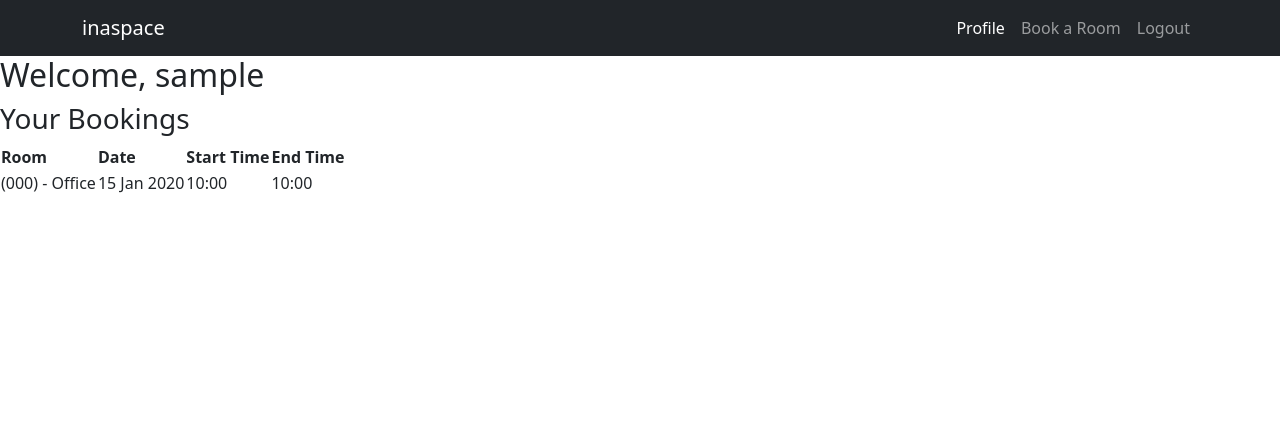
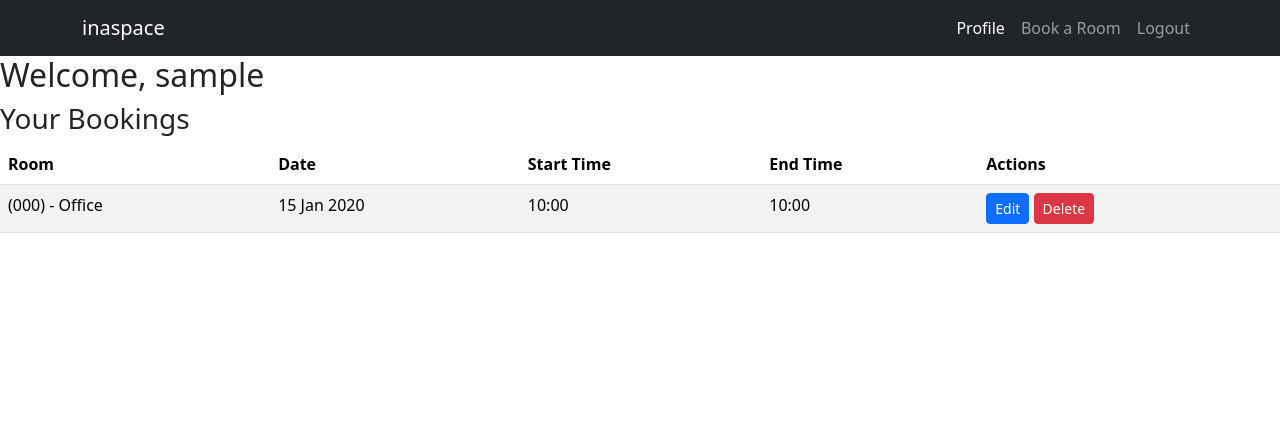
Before and after one commit to bengilbertcodes/inaspace, a Django app: page / in a window 1280 px wide. Shown: the top 432 px of the page. Run offline with Django 5.2, Linux system fonts and the light colour scheme; a user stored in the database is signed in; tables that the repository leaves empty hold one stand-in row (values such as "Sample post").

Commit message:
Styled bookings table and added edit/delete buttons

```diff
--- a/home/templates/home/home.html
+++ b/home/templates/home/home.html
@@ -6,13 +6,14 @@
 	<h2>Welcome, {{ user.username }}</h2>
 	{% block booking_list %}
 	<h3>Your Bookings</h3>
-	<table>
-		<thead>
+	<table class="table table-striped">
+		<thead class="thead-light">
 			<tr>
-				<th>Room</th>
-				<th>Date</th>
-				<th>Start Time</th>
-				<th>End Time</th>
+				<th class="col">Room</th>
+				<th class="col">Date</th>
+				<th class="col">Start Time</th>
+				<th class="col">End Time</th>
+				<th class="col">Actions</th>
 			</tr>
 		</thead>
 		<tbody>
@@ -22,6 +23,10 @@
 				<td>{{ booking.start_time|date:"d M Y"}}</td>
 				<td>{{ booking.start_time|date:"H:i" }}</td>
 				<td>{{ booking.end_time|time:"H:i" }}</td>
+				<td>
+					<a class="btn btn-primary btn-sm" href="">Edit</a>
+					<a class="btn btn-danger btn-sm" href="">Delete</a>
+				</td>
 			</tr>
 			{% endfor %}
 		</tbody>
```
Also changed, not shown: 1 other file.
